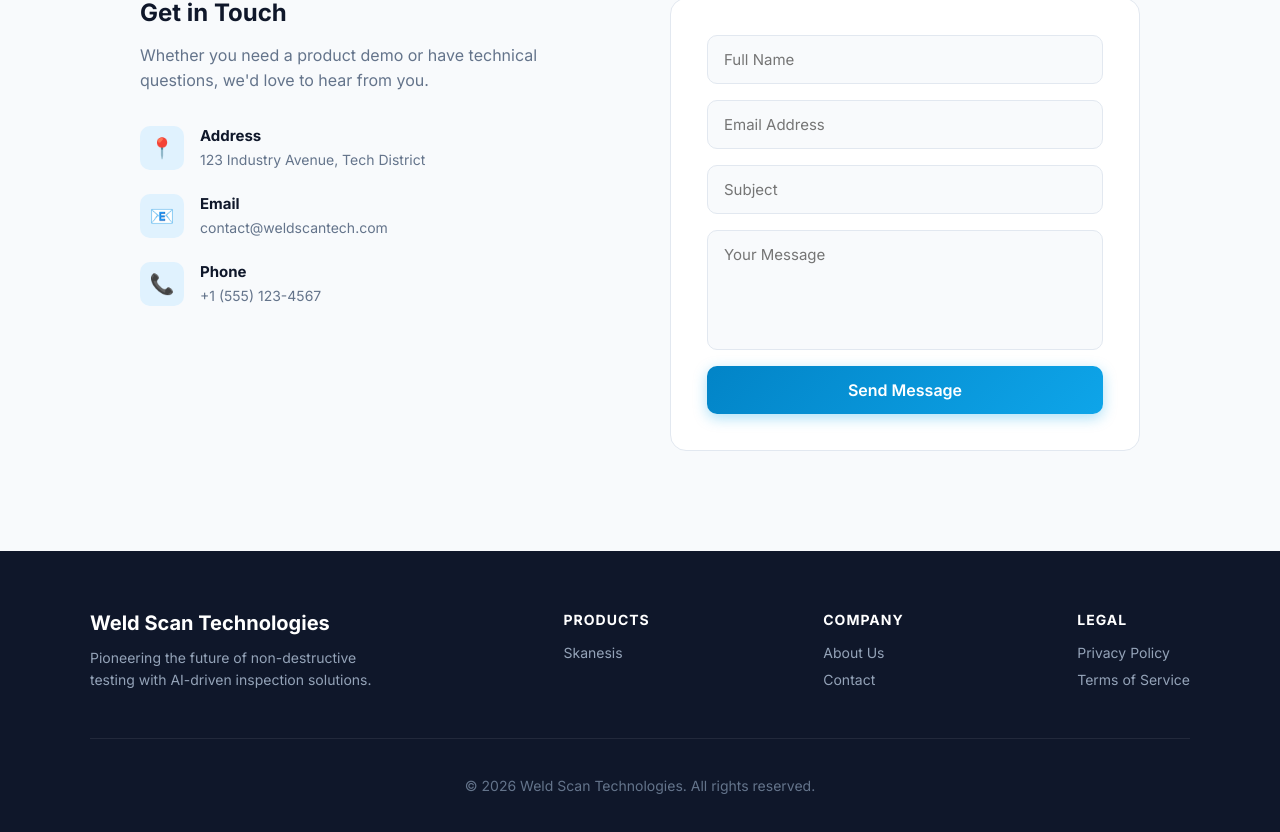
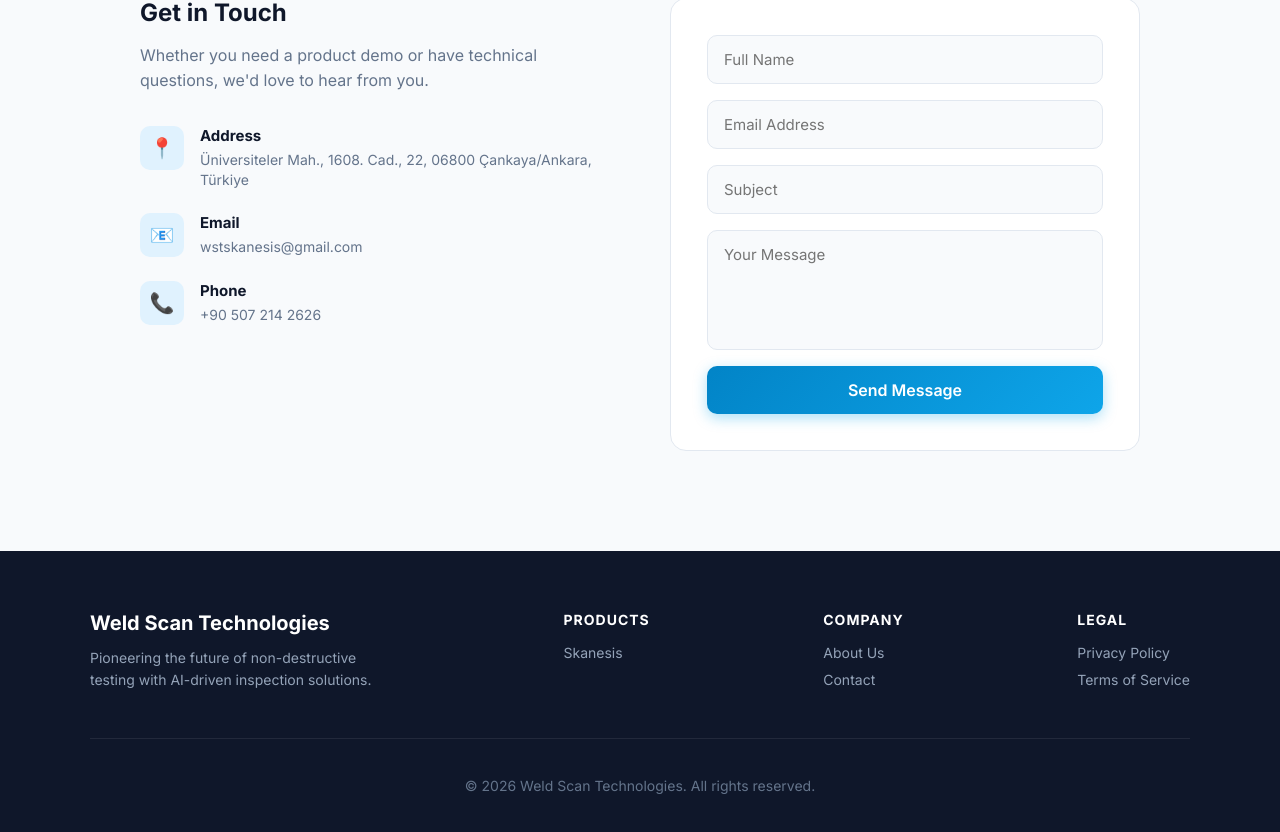
Before and after one commit to Brcmkrk/Skanesis-Website, a React (Create React App) app in the folder frontend/: page / in a window 1280 px wide. Shown: the part 2648-3480 px from the top of the page. Built offline with nearby package versions, Linux system fonts and the light colour scheme; no server answers.

Commit message:
Küçük bir eksiklik giderildi

```diff
--- a/frontend/src/CompanyHome.js
+++ b/frontend/src/CompanyHome.js
@@ -114,21 +114,21 @@
                             <div className="wst-contact-item-icon">📍</div>
                             <div className="wst-contact-item-text">
                                 <strong>Address</strong>
-                                <span>123 Industry Avenue, Tech District</span>
+                                <span>Üniversiteler Mah., 1608. Cad., 22, 06800 Çankaya/Ankara, Türkiye</span>
                             </div>
                         </div>
                         <div className="wst-contact-item">
                             <div className="wst-contact-item-icon">📧</div>
                             <div className="wst-contact-item-text">
                                 <strong>Email</strong>
-                                <span>contact@weldscantech.com</span>
+                                <span>wstskanesis@gmail.com</span>
                             </div>
                         </div>
                         <div className="wst-contact-item">
                             <div className="wst-contact-item-icon">📞</div>
                             <div className="wst-contact-item-text">
                                 <strong>Phone</strong>
-                                <span>+1 (555) 123-4567</span>
+                                <span>+90 507 214 2626</span>
                             </div>
                         </div>
                     </div>
```
